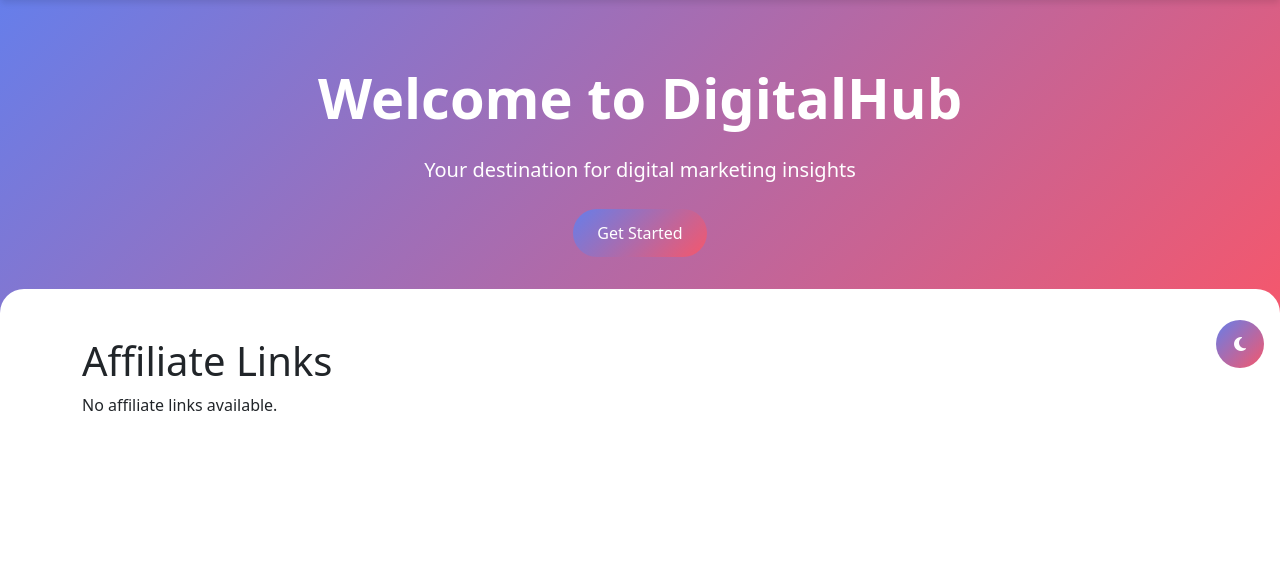
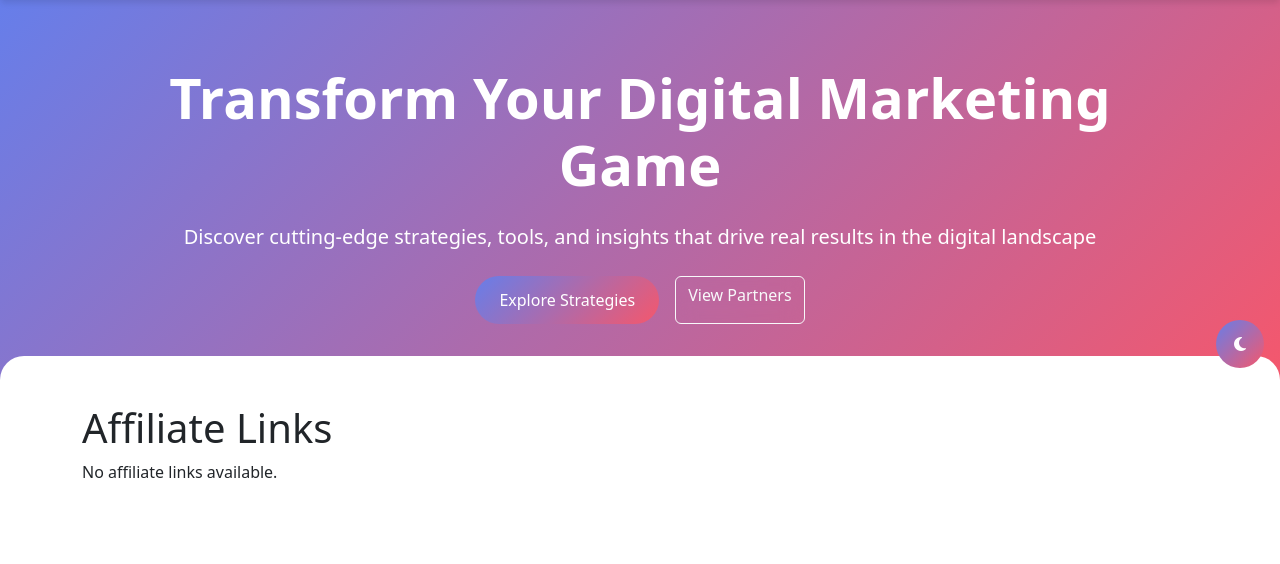
Before and after one commit to Joemugare/digimkt, a Django app: page /affiliate/links/ in a window 1280 px wide. Shown: the part 56-620 px from the top of the page. Run offline with Django 5.2, Linux system fonts and the light colour scheme; data comes from the database, SQL or seed files in the repository; data that the repository does not hold is empty; some libraries are stand-ins or nearby versions.

Commit message:
Update base.html

```diff
--- a/templates/base.html
+++ b/templates/base.html
@@ -82,7 +82,21 @@
             transition: transform 0.2s ease;
         }
 
-        .btn-primary:hover {
+        .btn-outline-light {
+            border: 2px solid rgba(255, 255, 255, 0.3);
+            color: white;
+            padding: 0.75rem 1.5rem;
+            border-radius: 2rem;
+            text-decoration: none;
+            display: inline-block;
+            transition: all 0.2s ease;
+            background: rgba(255, 255, 255, 0.1);
+            backdrop-filter: blur(10px);
+        }
+
+        .btn-outline-light:hover {
+            background: white;
+            color: var(--primary);
             transform: translateY(-2px);
             box-shadow: var(--shadow-lg);
         }
@@ -92,11 +106,23 @@
             border-radius: 1rem;
             box-shadow: var(--shadow);
             overflow: hidden;
-            transition: transform 0.2s ease;
+            transition: all 0.3s ease;
+            border: 1px solid rgba(0, 0, 0, 0.05);
         }
 
         .card:hover {
             transform: translateY(-5px);
+            box-shadow: var(--shadow-lg);
+        }
+
+        .bg-gradient {
+            background: var(--gradient);
+        }
+
+        .badge {
+            font-size: 0.75rem;
+            padding: 0.5rem 0.75rem;
+            border-radius: 1rem;
         }
 
         .fixed-controls {
@@ -258,9 +284,12 @@
     {% block hero %}
     <section class="hero">
         <div class="container">
-            <h1 class="display-4 fw-bold mb-4">Welcome to DigitalHub</h1>
-            <p class="lead mb-4">Your destination for digital marketing insights</p>
-            <a href="#content" class="btn-primary">Get Started</a>
+            <h1 class="display-4 fw-bold mb-4">Transform Your Digital Marketing Game</h1>
+            <p class="lead mb-4">Discover cutting-edge strategies, tools, and insights that drive real results in the digital landscape</p>
+            <div class="d-flex flex-wrap gap-3 justify-content-center">
+                <a href="#content" class="btn-primary">Explore Strategies</a>
+                <a href="{% url 'affiliate:link_list' %}" class="btn btn-outline-light">View Partners</a>
+            </div>
         </div>
     </section>
     {% endblock %}
@@ -283,25 +312,87 @@
             {% block content %}
             <div class="row">
                 <div class="col-lg-8">
-                    <h2>Latest Articles</h2>
+                    <h2 class="mb-3">Latest Articles</h2>
                     <p class="text-muted mb-4">Discover the latest in digital marketing</p>
 
-                    <!-- Sample content -->
+                    <!-- Featured Article -->
+                    <article class="card mb-4 border-0 shadow-sm">
+                        <div class="row g-0">
+                            <div class="col-md-4">
+                                <div class="h-100 bg-gradient d-flex align-items-center justify-content-center text-white">
+                                    <i class="fas fa-chart-line fa-3x"></i>
+                                </div>
+                            </div>
+                            <div class="col-md-8">
+                                <div class="card-body">
+                                    <span class="badge bg-primary mb-2">Featured</span>
+                                    <h4 class="card-title">Digital Marketing Trends 2025</h4>
+                                    <p class="card-text">Stay ahead of the curve with the most impactful digital marketing trends that will define 2025. From AI-powered personalization to voice search optimization.</p>
+                                    <p class="card-text"><small class="text-muted">Published 2 hours ago • 5 min read</small></p>
+                                    <a href="#" class="btn btn-primary">Read Full Article</a>
+                                </div>
+                            </div>
+                        </div>
+                    </article>
+
+                    <!-- Article Grid -->
                     <div class="row g-4">
                         <div class="col-md-6">
-                            <article class="card h-100">
-                                <div class="card-body">
-                                    <h5 class="card-title">Digital Marketing Trends 2025</h5>
-                                    <p class="card-text text-muted">Explore the latest trends shaping digital marketing.</p>
+                            <article class="card h-100 border-0 shadow-sm">
+                                <div class="card-header bg-transparent border-0 pb-0">
+                                    <span class="badge bg-success">SEO</span>
+                                </div>
+                                <div class="card-body pt-2">
+                                    <h5 class="card-title">Advanced SEO Strategies for 2025</h5>
+                                    <p class="card-text text-muted">Master the fundamentals and advanced techniques of search engine optimization that actually move the needle.</p>
+                                    <small class="text-muted">4 min read</small>
+                                </div>
+                                <div class="card-footer bg-transparent border-0">
                                     <a href="#" class="btn btn-outline-primary btn-sm">Read More</a>
                                 </div>
                             </article>
                         </div>
                         <div class="col-md-6">
-                            <article class="card h-100">
-                                <div class="card-body">
-                                    <h5 class="card-title">SEO Best Practices</h5>
-                                    <p class="card-text text-muted">Master the fundamentals of search optimization.</p>
+                            <article class="card h-100 border-0 shadow-sm">
+                                <div class="card-header bg-transparent border-0 pb-0">
+                                    <span class="badge bg-info">Social Media</span>
+                                </div>
+                                <div class="card-body pt-2">
+                                    <h5 class="card-title">Social Commerce Revolution</h5>
+                                    <p class="card-text text-muted">How social platforms are becoming the new storefronts and what brands need to know to capitalize.</p>
+                                    <small class="text-muted">6 min read</small>
+                                </div>
+                                <div class="card-footer bg-transparent border-0">
+                                    <a href="#" class="btn btn-outline-primary btn-sm">Read More</a>
+                                </div>
+                            </article>
+                        </div>
+                        <div class="col-md-6">
+                            <article class="card h-100 border-0 shadow-sm">
+                                <div class="card-header bg-transparent border-0 pb-0">
+                                    <span class="badge bg-warning">Analytics</span>
+                                </div>
+                                <div class="card-body pt-2">
+                                    <h5 class="card-title">GA4 Mastery Guide</h5>
+                                    <p class="card-text text-muted">Navigate Google Analytics 4 like a pro with actionable insights and reporting strategies.</p>
+                                    <small class="text-muted">8 min read</small>
+                                </div>
+                                <div class="card-footer bg-transparent border-0">
+                                    <a href="#" class="btn btn-outline-primary btn-sm">Read More</a>
+                                </div>
+                            </article>
+                        </div>
+                        <div class="col-md-6">
+                            <article class="card h-100 border-0 shadow-sm">
+                                <div class="card-header bg-transparent border-0 pb-0">
+                                    <span class="badge bg-danger">Conversion</span>
+                                </div>
+                                <div class="card-body pt-2">
+                                    <h5 class="card-title">CRO Secrets That Convert</h5>
+                                    <p class="card-text text-muted">Proven conversion rate optimization tactics that consistently boost your bottom line results.</p>
+                                    <small class="text-muted">7 min read</small>
+                                </div>
+                                <div class="card-footer bg-transparent border-0">
                                     <a href="#" class="btn btn-outline-primary btn-sm">Read More</a>
                                 </div>
                             </article>
```
